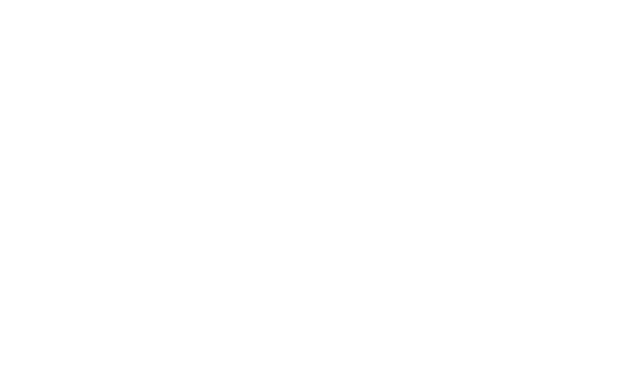
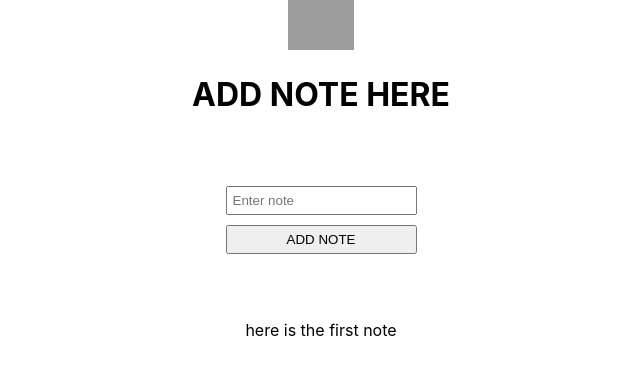
Before and after one commit to dharmeshpathak/veersa-practice-app, a React (Create React App) app: page / in a window 1280 px wide. Shown: the top 374 px of the page, without its empty margins (319-959 px from the left). Built offline with nearby package versions, Linux system fonts and the light colour scheme; grey boxes are pictures that could not be loaded.

Commit message:
Todo adding functionality added

```diff
--- a/src/App.css
+++ /dev/null
@@ -1,38 +0,0 @@
-.App {
-  text-align: center;
-}
-
-.App-logo {
-  height: 40vmin;
-  pointer-events: none;
-}
-
-@media (prefers-reduced-motion: no-preference) {
-  .App-logo {
-    animation: App-logo-spin infinite 20s linear;
-  }
-}
-
-.App-header {
-  background-color: #282c34;
-  min-height: 100vh;
-  display: flex;
-  flex-direction: column;
-  align-items: center;
-  justify-content: center;
-  font-size: calc(10px + 2vmin);
-  color: white;
-}
-
-.App-link {
-  color: #61dafb;
-}
-
-@keyframes App-logo-spin {
-  from {
-    transform: rotate(0deg);
-  }
-  to {
-    transform: rotate(360deg);
-  }
-}
--- /dev/null
+++ b/src/components/App.css
@@ -0,0 +1,8 @@
+.home{
+  display: grid;
+  grid-template-columns: 1fr ;
+  grid-template-rows: 2;
+   justify-content: center;
+  justify-items: center;
+
+}
--- /dev/null
+++ b/src/components/App.js
@@ -0,0 +1,29 @@
+// import { Container, Typography } from '@mui/material';
+import "./App.css";
+import Note from "./Note";
+import {useState} from 'react';
+import Nav from "./Nav";
+function App() {
+  const [notes, setNotes] = useState(["here is the first note"]);
+  const addNotes = (note)=>{
+    const todoElement = note.trim();
+    if(todoElement!==""){
+    setNotes(prev=>{
+      return ([...prev,todoElement])
+    })}
+  }
+  return (
+    <div className="home">
+    <Nav/>
+      <h1>ADD NOTE HERE </h1>
+
+      <Note addNotes={addNotes} />
+      <section>
+       {notes.map((todo,index)=><p key= {`${index}`}>{todo}</p>)
+       }
+      </section>
+    </div>
+  );
+}
+
+export default App;
--- /dev/null
+++ b/src/components/Nav.js
@@ -0,0 +1,16 @@
+import React from 'react'
+
+function Nav() {
+  return (
+    // eslint-disable-next-line react/jsx-no-comment-textnodes
+    <div>
+
+    <img src='https://cdn.icon-icons.com/icons2/1526/PNG/512/checklist_106575.png' style={{height:"50px"}} alt="todo-logo"/>
+
+
+
+    </div>
+  )
+}
+
+export default Nav
--- /dev/null
+++ b/src/components/Note.css
@@ -0,0 +1,15 @@
+.addNote {
+  max-width: 1200px;
+  margin: 50px;
+  display: flex;
+  justify-content: center;
+  flex-direction: column;
+}
+.inputField{
+    padding: 5px;
+    margin-bottom: 10px;
+
+}
+.addButton{
+padding: 5px;
+}
--- /dev/null
+++ b/src/components/Note.js
@@ -0,0 +1,20 @@
+import React from "react";
+import "./Note.css";
+import { useState } from "react";
+function Note({addNotes}) {
+  const [todo, setTodo] = useState("");
+  return (
+    <div className="addNote">
+      <input
+        name="note"
+        placeholder="Enter note"
+        value={todo}
+        className="inputField"
+        onChange={(e) => setTodo(e.target.value)}
+      />
+      <button className="addButton" onClick={()=>addNotes(todo)} >ADD NOTE</button>
+    </div>
+  );
+}
+
+export default Note;
--- a/src/index.js
+++ b/src/index.js
@@ -1,7 +1,7 @@
 import React from 'react';
 import ReactDOM from 'react-dom';
 import './index.css';
-import App from './App';
+import App from '../src/components/App';
 import reportWebVitals from './reportWebVitals';
 
 ReactDOM.render(
```
Also changed, not shown: src/App.js (deleted, +0 -11 lines).
